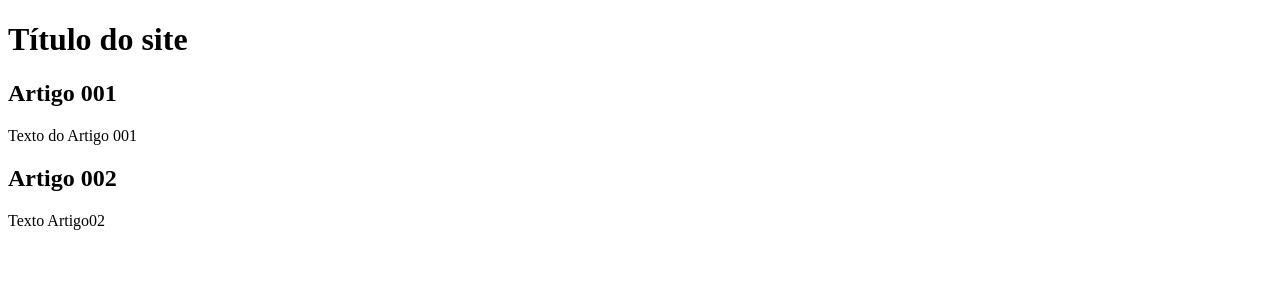
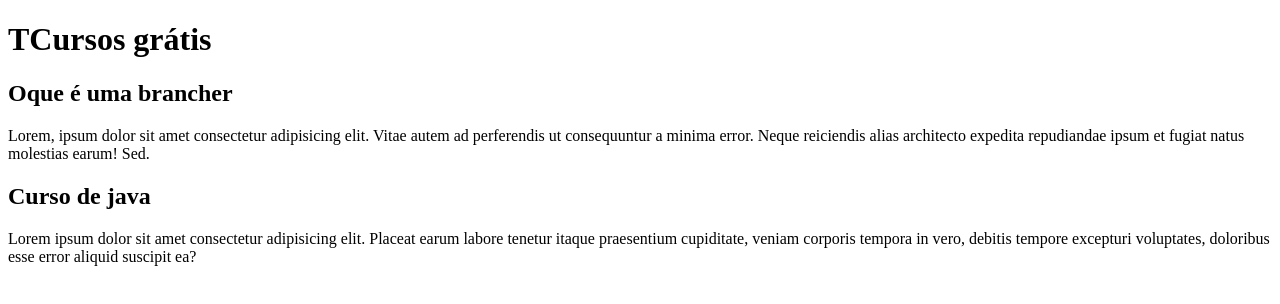
Before and after one commit to garobiel/projeto_site, a plain HTML site: page index.html in a window 1280 px wide. Drawn offline with Linux system fonts and the light colour scheme.

Commit message:
Comecei a escrever no conteúdo

```diff
--- a/index.html
+++ b/index.html
@@ -8,15 +8,15 @@
 <body>
     <main>
         <header>
-            <h1>Título do site </h1>
+            <h1>TCursos grátis </h1>
         </header>
         <article>
-            <h2>Artigo 001</h2>
-            <p>Texto do Artigo 001</p>
+            <h2>Oque é uma brancher</h2>
+            <p>Lorem, ipsum dolor sit amet consectetur adipisicing elit. Vitae autem ad perferendis ut consequuntur a minima error. Neque reiciendis alias architecto expedita repudiandae ipsum et fugiat natus molestias earum! Sed.</p>
         </article>
         <article>
-            <h2>Artigo 002 </h2>
-                <p>Texto Artigo02</p>
+            <h2>Curso de java</h2>
+                <p>Lorem ipsum dolor sit amet consectetur adipisicing elit. Placeat earum labore tenetur itaque praesentium cupiditate, veniam corporis tempora in vero, debitis tempore excepturi voluptates, doloribus esse error aliquid suscipit ea?</p>
         </article>
     </main>
 </body>
```
